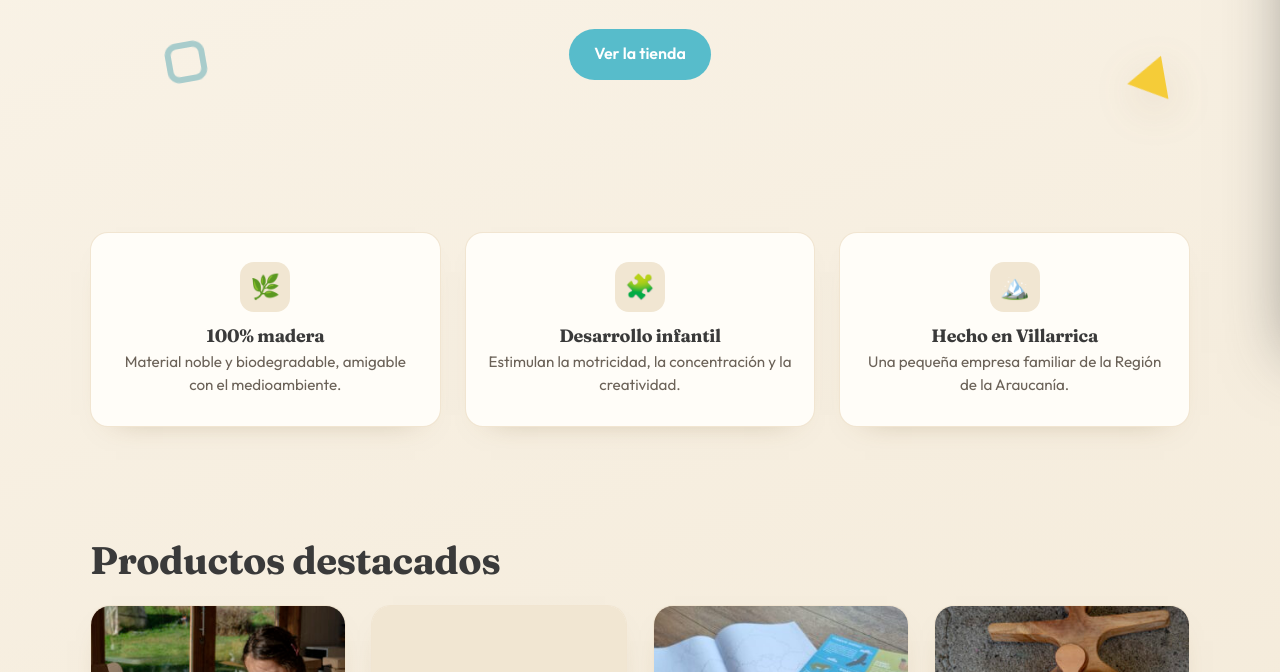
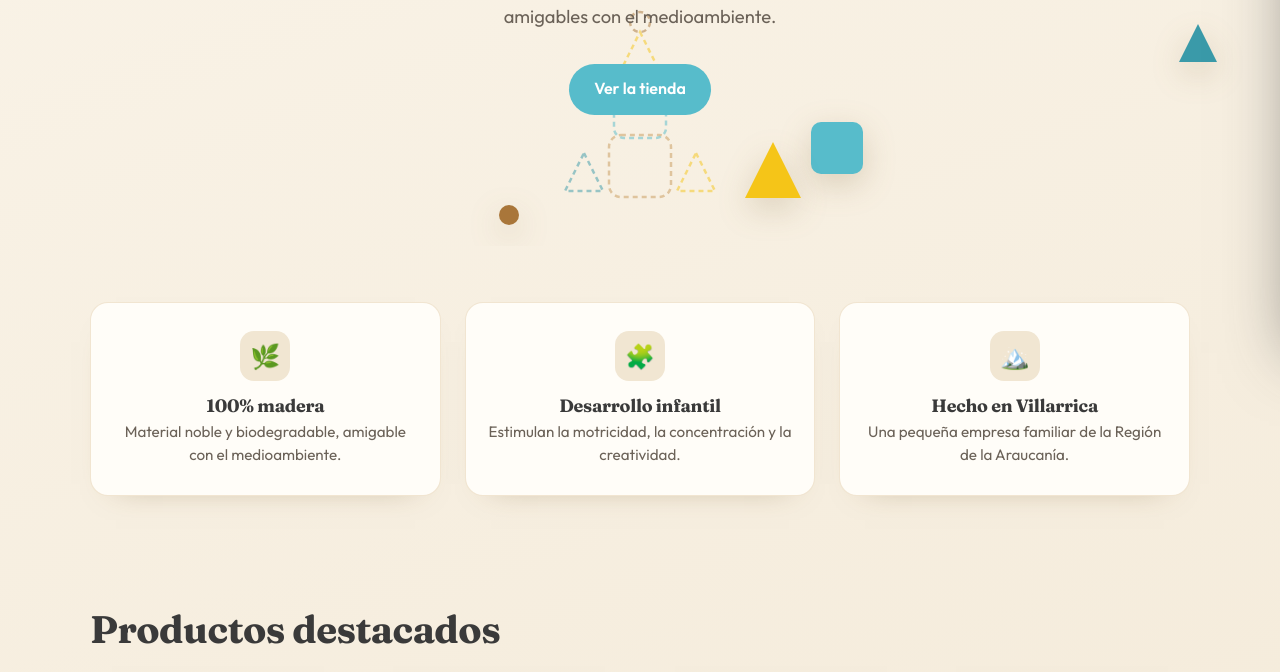
Before and after one commit to anguitait/armadera, a website: page index.html in a window 1280 px wide. Shown: the part 417-1089 px from the top of the page. Drawn offline with Linux system fonts and the light colour scheme.

Commit message:
feat(home): destacar Muro 1.80 y fondo de piezas arrastrables que se ensamblan
- Cambiar destacado: Animales -> Muro de escalada 1.80 (todos los destacados
  ahora tienen foto real)
- Hero interactivo: piezas más grandes y con deriva, arrastrables (mouse+touch),
  que encajan en contornos para armar una torre; botón 'Revolver' al completar.
  Respeta prefers-reduced-motion.

```diff
--- a/css/styles.css
+++ b/css/styles.css
@@ -129,20 +129,24 @@ img{ max-width:100%; display:block; }
 .cta .btn{ background:#fff; color:var(--teal-deep); }
 .cta .btn:hover{ background:var(--cream); }
 
-/* ---- Formas decorativas flotantes (marca) ---- */
-.hero{ position:relative; overflow:hidden; }
-.hero > *{ position:relative; z-index:1; }
-.shape{ position:absolute; z-index:0; pointer-events:none; opacity:.85; will-change:transform; }
-.tri{ width:0; height:0; border-style:solid; filter:drop-shadow(0 12px 20px rgba(120,90,40,.18)); }
-.sh1{ top:16%; left:7%;  animation:float1 9s ease-in-out infinite; }
-.sh1 .tri{ border-width:30px 0 30px 50px; border-color:transparent transparent transparent var(--teal); }
-.sh2{ bottom:18%; right:9%; animation:float2 11s ease-in-out infinite; }
-.sh2 .tri{ border-width:22px 38px 22px 0; border-color:transparent var(--yellow) transparent transparent; }
-.sh3{ top:24%; right:16%; animation:float3 8s ease-in-out infinite; }
-.sh3 .dot{ width:16px; height:16px; border-radius:5px; background:var(--wood); box-shadow:0 10px 16px rgba(120,90,40,.22); }
-.sh4{ bottom:22%; left:13%; animation:float2 10s ease-in-out infinite; }
-.sh4 .ring{ width:40px; height:40px; border:6px solid var(--teal-deep); border-radius:12px; opacity:.5; }
-@keyframes float1{ 0%,100%{transform:translateY(0) rotate(0)} 50%{transform:translateY(-22px) rotate(8deg)} }
-@keyframes float2{ 0%,100%{transform:translateY(0) rotate(0)} 50%{transform:translateY(18px) rotate(-10deg)} }
-@keyframes float3{ 0%,100%{transform:translate(0,0) rotate(0)} 50%{transform:translate(-12px,16px) rotate(14deg)} }
-@media (prefers-reduced-motion: reduce){ .shape{ animation:none !important; } }
+/* ---- Piezas interactivas que se ensamblan (hero) ---- */
+.hero{ position:relative; overflow:hidden; min-height:clamp(440px, 72vh, 640px);
+  display:flex; flex-direction:column; justify-content:center; }
+.hero > .container{ position:relative; z-index:2; pointer-events:none; }
+.hero > .container .btn{ pointer-events:auto; }
+.pieces-layer{ position:absolute; inset:0; z-index:1; }
+.slot{ position:absolute; z-index:0; pointer-events:none; opacity:.5; transition:opacity .25s; }
+.slot.filled{ opacity:0; }
+.piece{ position:absolute; z-index:1; cursor:grab; touch-action:none;
+  filter:drop-shadow(0 10px 16px rgba(120,90,40,.22));
+  transition:left .18s ease, top .18s ease, filter .2s; }
+.piece.dragging{ cursor:grabbing; transition:none; filter:drop-shadow(0 16px 22px rgba(120,90,40,.35)); z-index:5; }
+.piece.placed{ cursor:default; }
+.pieces-reset{ position:absolute; z-index:3; bottom:1rem; right:1rem;
+  background:var(--paper); border:1px solid rgba(200,154,91,.4); color:var(--wood-deep);
+  font-family:inherit; font-size:.8rem; font-weight:500; padding:.4rem .85rem; border-radius:100px;
+  cursor:pointer; opacity:0; transform:translateY(6px); pointer-events:none;
+  transition:opacity .3s, transform .3s, background .2s; }
+.hero.armado .pieces-reset{ opacity:1; transform:none; pointer-events:auto; }
+.pieces-reset:hover{ background:var(--cream-deep); }
+@media (prefers-reduced-motion: reduce){ .piece{ transition:none; } }
--- a/index.html
+++ b/index.html
@@ -15,10 +15,6 @@
   <header id="site-header"></header>
   <main>
     <section class="hero">
-      <div class="shape sh1"><div class="tri"></div></div>
-      <div class="shape sh2"><div class="tri"></div></div>
-      <div class="shape sh3"><div class="dot"></div></div>
-      <div class="shape sh4"><div class="ring"></div></div>
       <div class="container">
         <h1>Nos haces feliz ver a los niños jugar felices</h1>
         <p>Juegos de madera fabricados en Villarrica que estimulan la coordinación, la motricidad y la creatividad. 100% biodegradables y amigables con el medioambiente.</p>
@@ -65,7 +61,8 @@
     import { mountLayout } from '/js/layout.js';
     import { renderHome } from '/js/render-home.js';
     import { mountCart } from '/js/cart-ui.js';
-    mountLayout(); renderHome(); mountCart();
+    import { mountHeroPieces } from '/js/hero-pieces.js';
+    mountLayout(); renderHome(); mountCart(); mountHeroPieces();
   </script>
 </body>
 </html>
--- /dev/null
+++ b/js/hero-pieces.js
@@ -0,0 +1,172 @@
+// js/hero-pieces.js — piezas decorativas arrastrables que se ensamblan en una figura.
+// Las piezas flotan por el hero; al arrastrar una cerca de su contorno objetivo,
+// encaja con un "clic" visual. Al completar todas, se puede volver a revolver.
+
+const COLORS = {
+  wood: '#c89a5b', woodDeep: '#a9763a', teal: '#57bccb', tealDeep: '#3a9aa9', yellow: '#f5c518',
+};
+
+// Figura objetivo: una torre. dx/dy son offsets (en px base) respecto del ancla.
+const PIECES = [
+  { id: 'base',  shape: 'square', color: 'wood',     size: 66, dx: 0,   dy: 40 },
+  { id: 'mid',   shape: 'square', color: 'teal',     size: 56, dx: 0,   dy: -14 },
+  { id: 'roof',  shape: 'tri',    color: 'yellow',   size: 62, dx: 0,   dy: -66 },
+  { id: 'dot',   shape: 'circle', color: 'woodDeep', size: 26, dx: 0,   dy: -104 },
+  { id: 'left',  shape: 'tri',    color: 'tealDeep', size: 44, dx: -56, dy: 46 },
+  { id: 'right', shape: 'tri',    color: 'yellow',   size: 44, dx: 56,  dy: 46 },
+];
+
+function shapeSVG(shape, size, { fill = null, outline = false } = {}) {
+  const s = size;
+  const paint = outline
+    ? `fill="none" stroke="${fill}" stroke-width="2.5" stroke-dasharray="5 4"`
+    : `fill="${fill}"`;
+  let inner = '';
+  if (shape === 'square') inner = `<rect x="2" y="2" width="${s - 4}" height="${s - 4}" rx="${s * 0.18}" ${paint}/>`;
+  else if (shape === 'tri') inner = `<polygon points="${s / 2},3 ${s - 3},${s - 3} 3,${s - 3}" ${paint}/>`;
+  else if (shape === 'circle') inner = `<circle cx="${s / 2}" cy="${s / 2}" r="${s / 2 - 3}" ${paint}/>`;
+  return `<svg width="${s}" height="${s}" viewBox="0 0 ${s} ${s}">${inner}</svg>`;
+}
+
+export function mountHeroPieces() {
+  const hero = document.querySelector('.hero');
+  if (!hero) return;
+  const reduced = matchMedia('(prefers-reduced-motion: reduce)').matches;
+
+  const layer = document.createElement('div');
+  layer.className = 'pieces-layer';
+  hero.appendChild(layer);
+
+  const badge = document.createElement('button');
+  badge.className = 'pieces-reset';
+  badge.type = 'button';
+  badge.textContent = '↻ Revolver';
+  badge.addEventListener('click', scatter);
+  hero.appendChild(badge);
+
+  // Estado por pieza
+  const items = PIECES.map(p => {
+    const slot = document.createElement('div');
+    slot.className = 'slot';
+    slot.innerHTML = shapeSVG(p.shape, p.size, { fill: COLORS[p.color], outline: true });
+    layer.appendChild(slot);
+
+    const el = document.createElement('div');
+    el.className = 'piece';
+    el.innerHTML = shapeSVG(p.shape, p.size, { fill: COLORS[p.color] });
+    layer.appendChild(el);
+
+    return { ...p, el, slot, x: 0, y: 0, vx: 0, vy: 0, tx: 0, ty: 0, placed: false, dragging: false };
+  });
+
+  let W = 0, H = 0, scale = 1;
+
+  function bounds() {
+    const r = hero.getBoundingClientRect();
+    W = r.width; H = r.height;
+    scale = Math.max(0.6, Math.min(1, W / 760));
+  }
+
+  function targets() {
+    const ax = W * 0.5;
+    const ay = H - 120 * scale;            // ancla en la franja inferior, bajo el texto
+    for (const it of items) {
+      it.tx = ax + it.dx * scale;
+      it.ty = ay + it.dy * scale;
+    }
+  }
+
+  function place(it, x, y) {
+    it.x = x; it.y = y;
+    const s = it.size * scale;
+    it.el.style.width = it.slot.style.width = `${s}px`;
+    it.el.firstChild.setAttribute('width', s);
+    it.el.firstChild.setAttribute('height', s);
+    it.slot.firstChild.setAttribute('width', s);
+    it.slot.firstChild.setAttribute('height', s);
+    it.el.style.left = `${x - s / 2}px`;
+    it.el.style.top = `${y - s / 2}px`;
+    it.slot.style.left = `${it.tx - s / 2}px`;
+    it.slot.style.top = `${it.ty - s / 2}px`;
+  }
+
+  function scatter() {
+    bounds(); targets();
+    for (const it of items) {
+      it.placed = false;
+      it.el.classList.remove('placed');
+      it.slot.classList.remove('filled');
+      const m = it.size * scale;
+      it.x = m + Math.random() * (W - 2 * m);
+      it.y = m + Math.random() * (H - 2 * m);
+      const sp = (0.35 + Math.random() * 0.35) * (reduced ? 0 : 1);
+      const a = Math.random() * Math.PI * 2;
+      it.vx = Math.cos(a) * sp; it.vy = Math.sin(a) * sp;
+      place(it, it.x, it.y);
+    }
+    hero.classList.remove('armado');
+  }
+
+  function checkDone() {
+    if (items.every(it => it.placed)) hero.classList.add('armado');
+  }
+
+  // Animación de deriva
+  function tick() {
+    for (const it of items) {
+      if (it.placed || it.dragging) continue;
+      const m = it.size * scale / 2;
+      it.x += it.vx; it.y += it.vy;
+      if (it.x < m || it.x > W - m) { it.vx *= -1; it.x = Math.max(m, Math.min(W - m, it.x)); }
+      if (it.y < m || it.y > H - m) { it.vy *= -1; it.y = Math.max(m, Math.min(H - m, it.y)); }
+      place(it, it.x, it.y);
+    }
+    requestAnimationFrame(tick);
+  }
+
+  // Arrastre
+  for (const it of items) {
+    let off = { x: 0, y: 0 };
+    it.el.addEventListener('pointerdown', e => {
+      if (it.placed) return;
+      it.dragging = true;
+      it.el.setPointerCapture(e.pointerId);
+      it.el.classList.add('dragging');
+      const r = hero.getBoundingClientRect();
+      off.x = (e.clientX - r.left) - it.x;
+      off.y = (e.clientY - r.top) - it.y;
+    });
+    it.el.addEventListener('pointermove', e => {
+      if (!it.dragging) return;
+      const r = hero.getBoundingClientRect();
+      place(it, (e.clientX - r.left) - off.x, (e.clientY - r.top) - off.y);
+    });
+    const drop = () => {
+      if (!it.dragging) return;
+      it.dragging = false;
+      it.el.classList.remove('dragging');
+      const dist = Math.hypot(it.x - it.tx, it.y - it.ty);
+      if (dist < 46 * scale) {
+        it.placed = true;
+        it.el.classList.add('placed');
+        it.slot.classList.add('filled');
+        place(it, it.tx, it.ty);
+        checkDone();
+      }
+    };
+    it.el.addEventListener('pointerup', drop);
+    it.el.addEventListener('pointercancel', drop);
+  }
+
+  let rz;
+  addEventListener('resize', () => {
+    clearTimeout(rz);
+    rz = setTimeout(() => {
+      bounds(); targets();
+      for (const it of items) place(it, it.placed ? it.tx : Math.min(it.x, W), it.placed ? it.ty : Math.min(it.y, H));
+    }, 150);
+  });
+
+  scatter();
+  if (!reduced) requestAnimationFrame(tick);
+}
--- a/js/products.js
+++ b/js/products.js
@@ -5,7 +5,7 @@ export const products = [
     imagenes: ['/img/productos/pajaros-armo-pajaras-pinto.jpg'], destacado: true, stock: true },
   { slug: 'animales-campo-chileno', nombre: 'Animales del Campo Chileno', precio: 35000, edad: 'Desde 6 meses',
     descripcion: '13 figuritas con distintos modelos de animales para una estimulación temprana.',
-    imagenes: ['/img/productos/placeholder.svg'], destacado: true, stock: true },
+    imagenes: ['/img/productos/placeholder.svg'], destacado: false, stock: true },
   { slug: 'suena-con-el-bosque-ideal', nombre: 'Sueña con el Bosque Ideal', precio: 35000, edad: 'Desde 3 años',
     descripcion: 'Juego que desafía a los niños a aprender y a querer su entorno y naturaleza.',
     imagenes: ['/img/productos/suena-con-el-bosque-ideal.jpeg'], destacado: true, stock: true },
@@ -26,7 +26,7 @@ export const products = [
     imagenes: ['/img/productos/semicirculo.jpg'], destacado: false, stock: true },
   { slug: 'muro-de-escalada-180', nombre: 'Muro de escalada 1.80 × 1.06 m', precio: 270000, edad: 'Todas las edades',
     descripcion: 'Muro de escalada de 1.80 × 1.06 metros para el desarrollo de la motricidad y la confianza.',
-    imagenes: ['/img/productos/muro-de-escalada-180.jpg'], destacado: false, stock: true },
+    imagenes: ['/img/productos/muro-de-escalada-180.jpg'], destacado: true, stock: true },
   { slug: 'muro-de-escalada-220', nombre: 'Muro de escalada 2.20 × 1.40 m', precio: 360000, edad: 'Todas las edades',
     descripcion: 'Muro de escalada de 2.20 × 1.40 metros, versión grande para el desarrollo de la motricidad y la confianza.',
     imagenes: ['/img/productos/muro-de-escalada-220.jpg'], destacado: false, stock: true },
```
